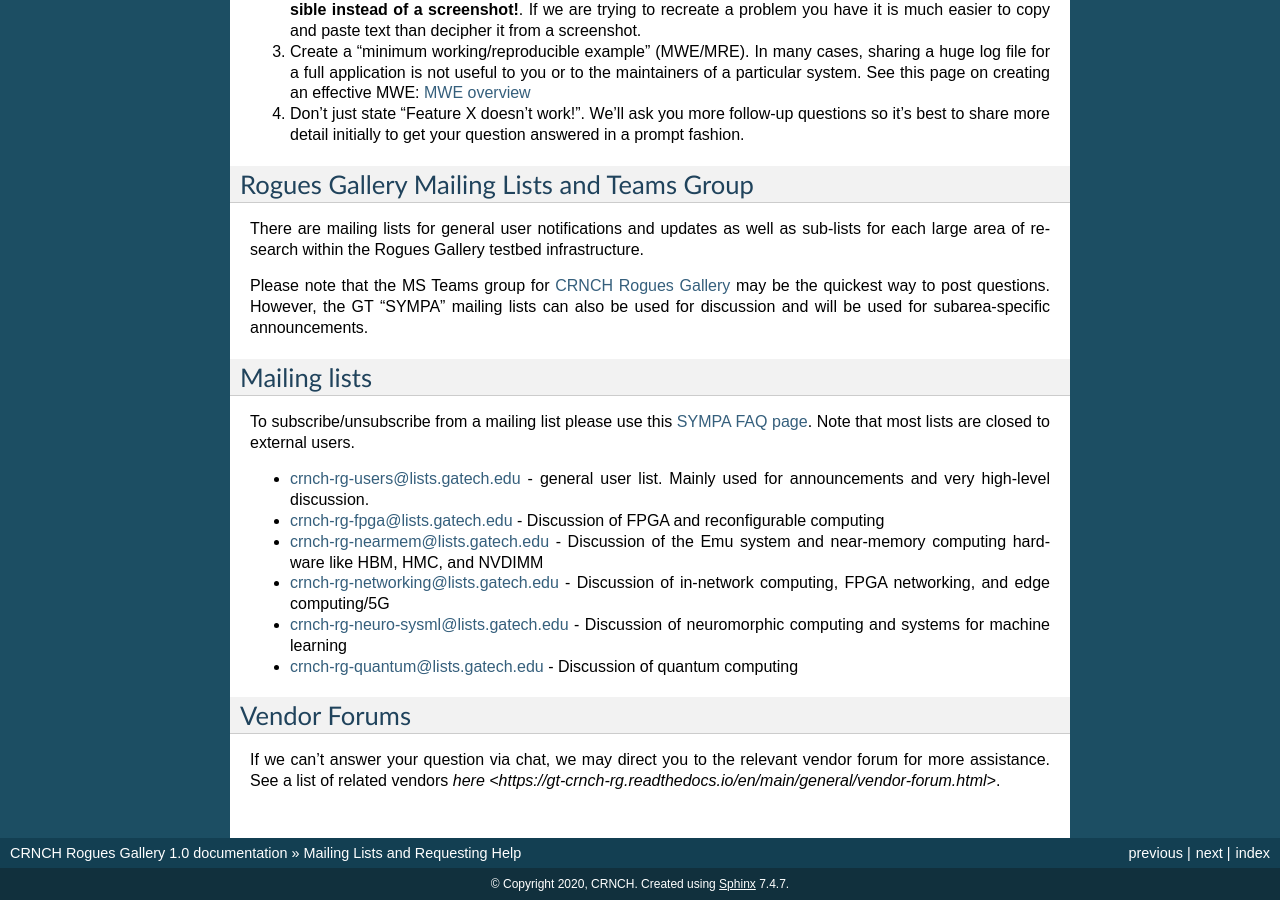
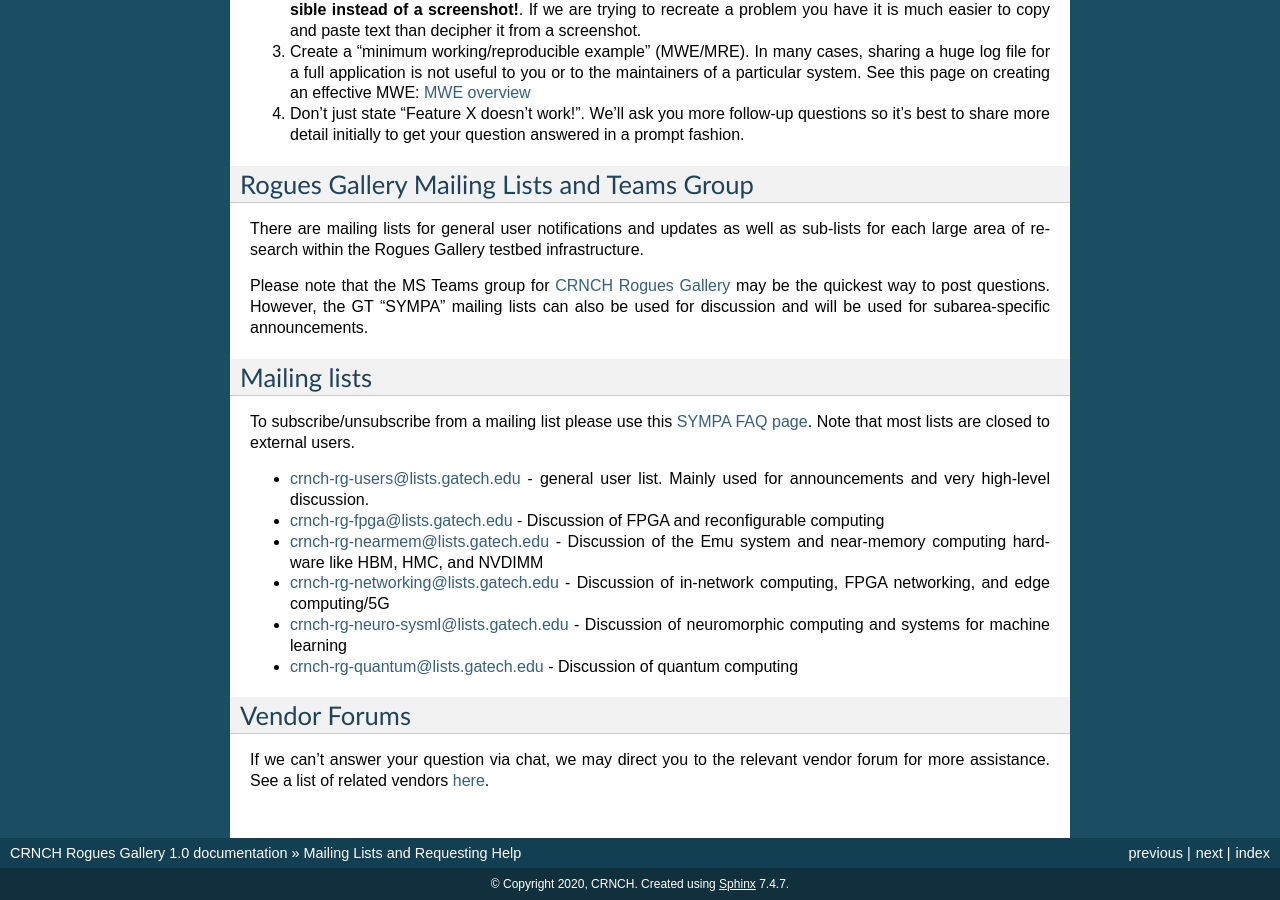
Before and after one commit to gt-crnch-rg/read-the-docs, a Sphinx documentation site: the page built from docs/general/mailing-list-help-tickets.rst, in a window 1280 px wide and 900 px high, scrolled down 1210 px. Built offline with Sphinx 7.4.7, drawn with Linux system fonts in a browser that asks for light colours; pages that are not in the unit, such as notebooks, are missing from menus.

Commit message:
Update mailing-list-help-tickets.rst

```diff
--- a/docs/general/mailing-list-help-tickets.rst
+++ b/docs/general/mailing-list-help-tickets.rst
@@ -116,4 +116,4 @@ Note that most lists are closed to external users.
 
 Vendor Forums
 -------------
-If we can't answer your question via chat, we may direct you to the relevant vendor forum for more assistance. See a list of related vendors `here <https://gt-crnch-rg.readthedocs.io/en/main/general/vendor-forum.html>`.
+If we can't answer your question via chat, we may direct you to the relevant vendor forum for more assistance. See a list of related vendors `here <https://gt-crnch-rg.readthedocs.io/en/main/general/vendor-forum.html>`__.
```
